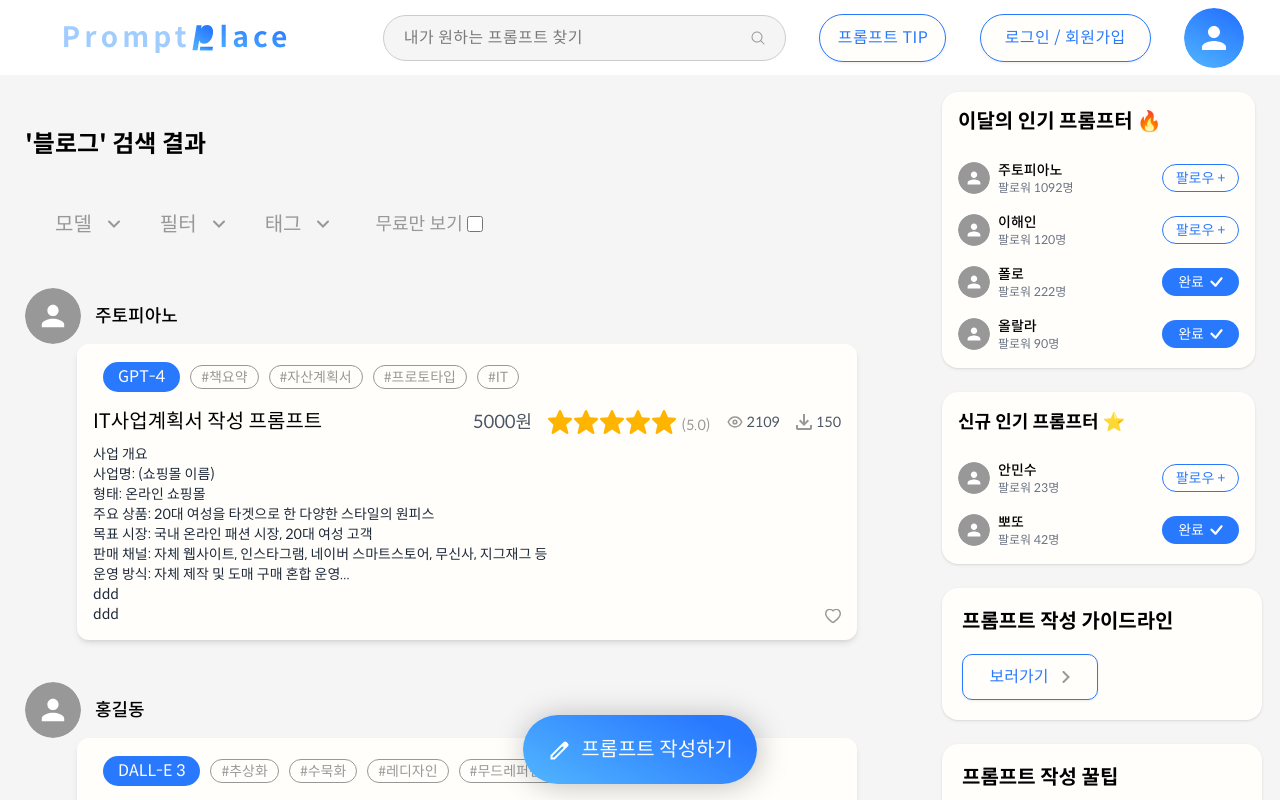
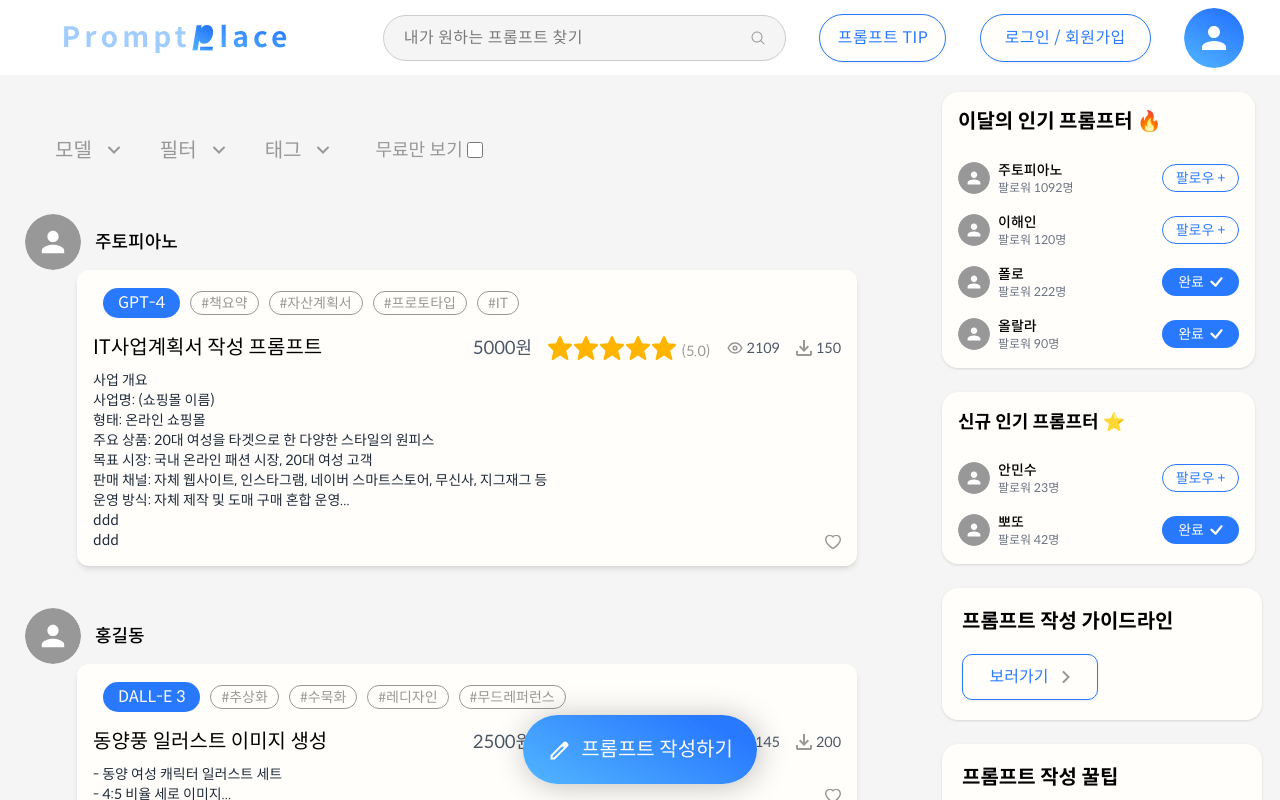
Before and after one commit to PromptPlace/PromtPlace-FE, a React (Vite) app: page / in a window 1280 px wide. Shown: the top 800 px of the page. Built offline with nearby package versions, Linux system fonts and the light colour scheme.

Commit message:
🐛 Fix:메인페이지 검색어 오류

```diff
--- a/src/pages/MainPage/MainPage.tsx
+++ b/src/pages/MainPage/MainPage.tsx
@@ -50,10 +50,6 @@ const MainPage = () => {
   return (
     <div className="flex gap-[59px] justify-center bg-[#F5F5F5] relative overflow-hidden">
       <div className="w-[858px] h-[820px] mt-[53px] mb-[42px] overflow-y-auto pb-32">
-
-        <div className="justify-start text-black text-2xl font-bold mb-[42px]">
-          '블로그' 검색 결과
-        </div>
         <FilterBar
           onModelChange={setSelectedModel}
           onSortChange={setSelectedSort}
```
